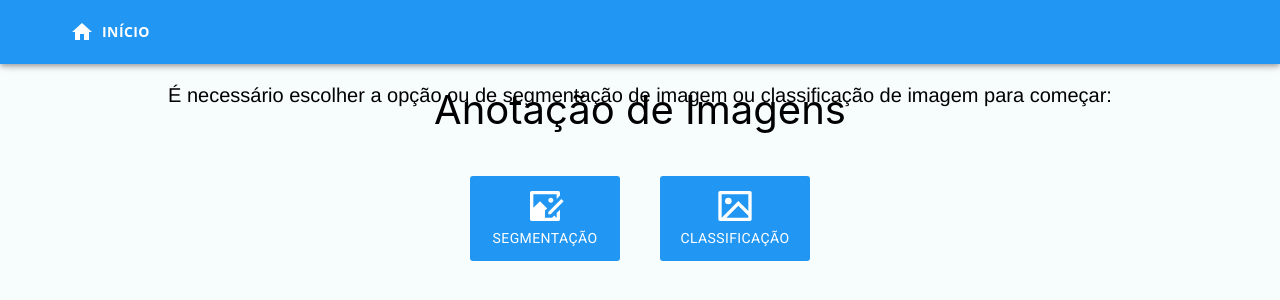
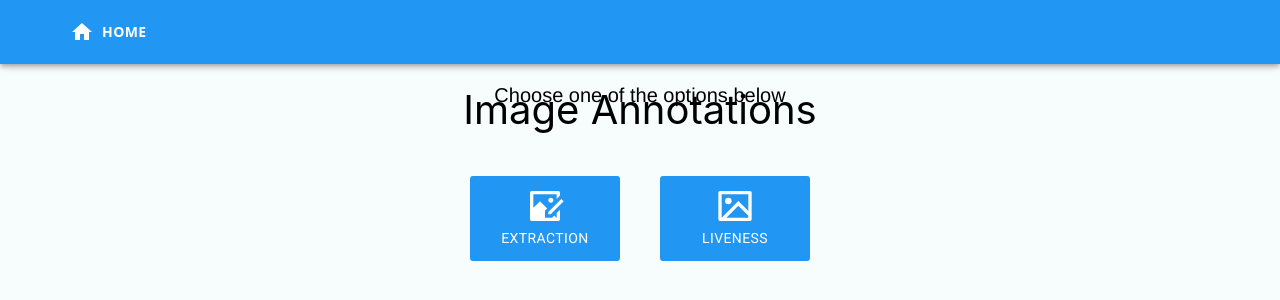
Before and after one commit to logannas/ImageAnnotation, a React (Create React App) app: page / in a window 1280 px wide. Shown: the top 300 px of the page. Built offline with nearby package versions, Linux system fonts and the light colour scheme; the HTML template or start-up script is replaced by a standard one.

Commit message:
english only

```diff
--- a/src/components/BBox/css.css
+++ b/src/components/BBox/css.css
@@ -1,3 +1,3 @@
 .MuiDataGrid-cellCheckbox	{
-    background-color: #5d99c6;
+    background-color: #2196f3;
 }
--- a/src/components/Classification/index.js
+++ b/src/components/Classification/index.js
@@ -107,12 +107,12 @@ export default function Classification() {
                 <div className={classes.root}>
                     <div className={classes.box}>
                         <div>
-                            <p className={classes.p}>Selecione uma imagem</p>
+                            <p className={classes.p}>Upload Files</p>
                             <input type="file" id="file" accept="image/*" onChange={handleUpload} className={classes.fileinput} />
                             <label htmlFor="file" className={classes.button}>
                                 <FaCloudUploadAlt className={classes.icon}/>
                                 <br></br>
-                                Procure sua imagem
+                                Click here to select an image
                                 {file && <Imagem image={file} />}
                             </label>
                             {file && <label className={classes.button1} onClick={classification}>Enviar</label>}
--- a/src/components/Header/index.js
+++ b/src/components/Header/index.js
@@ -25,7 +25,7 @@ const useStyles = makeStyles(() => ({
     },
 }));
 
-export default function Header(props) {
+export default function Header() {
     const classes = useStyles();
 
     return (
@@ -35,7 +35,7 @@ export default function Header(props) {
                     <Button {...{ key: "Init", to: "/", className: classes.menuButton, component: RouterLink }}>
                     <HomeIcon />
                     &nbsp;
-                    Início
+                    Home
                     </Button>
                 </Toolbar>
             </AppBar>
--- a/src/components/Home/index.js
+++ b/src/components/Home/index.js
@@ -37,18 +37,18 @@ export default function Home() {
 
     return (
         <div>
-            <Header title="Anotação de Imagens" />
-            <Title title="Anotação de Imagens" />
+            <Header />
+            <Title title="Image Annotations" />
             <div className={classes.Section}>
                 <Button type="button"{...{ key: "buttonSegmentation", to: "/segmentation", className: classes.button, component: RouterLink }}>
                     <RiImageEditFill className={classes.icon} />
                     <br></br>
-                    Segmentação
+                    Extraction
                 </Button>
                 <Button type="button"{...{ key: "buttonClassification", to: "/classification", className: classes.button, component: RouterLink }}>
                     <RiImageLine className={classes.icon} />
                     <br></br>
-                    Classificação
+                    Liveness
                 </Button>
                 <br></br>
             </div>
--- a/src/components/ResultClassification/index.js
+++ b/src/components/ResultClassification/index.js
@@ -31,9 +31,9 @@ export default function ResultClassification(props){
         <div>
             {PostLiveness()}
             <div className="upload-box Upload" >
-                <p>Tipo da solicitação: Classificação de Imagem</p>
-                <p>Classe: <u>Real</u></p>
-                <p>Probabilidade: <u>X %</u></p>
+                <p>Request Type: Image Classification</p>
+                <p>Class: <u>Real</u></p>
+                <p>Probability: <u>X %</u></p>
                 {file && <Imagem image={file} />}
             </div>
         </div>
--- a/src/components/Segmentation/index.js
+++ b/src/components/Segmentation/index.js
@@ -372,12 +372,12 @@ export default function Segmentation() {
                 <div className={classes.root}>
                     <div className={classes.box}>
                         <div>
-                            <p>Selecione uma imagem</p>
+                            <p>Upload Files</p>
                             <input type="file" id="file" accept="image/*" onChange={handleUpload} className={classes.fileinput} />
                             <label htmlFor="file" className={classes.button}>
                                 <FaCloudUploadAlt className={classes.icon} />
                                 <br></br>
-                                Procure sua imagem
+                                Click here to select an image
                             {file && <Imagem image={file} />}
                             </label>
                             {file && <label className={classes.button1} onClick={segmentation}>Enviar</label>}
--- a/src/components/Title/index.js
+++ b/src/components/Title/index.js
@@ -26,7 +26,7 @@ export default function Title(props) {
     return (
         <div>
             <div className={classes.Title}>{props.title}</div>
-            <p className={classes.Subtitle}>É necessário escolher a opção ou de segmentação de imagem ou classificação de imagem para começar:</p>
+            <p className={classes.Subtitle}>Choose one of the options below</p>
         </div>
     );
 }
```
Also changed, not shown: 1 other file (tests, documents, lock files or other folders).
